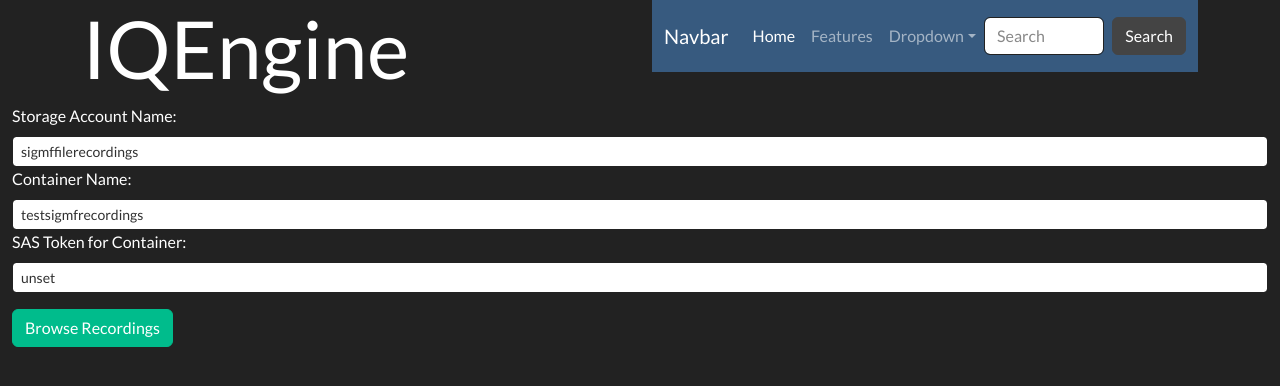
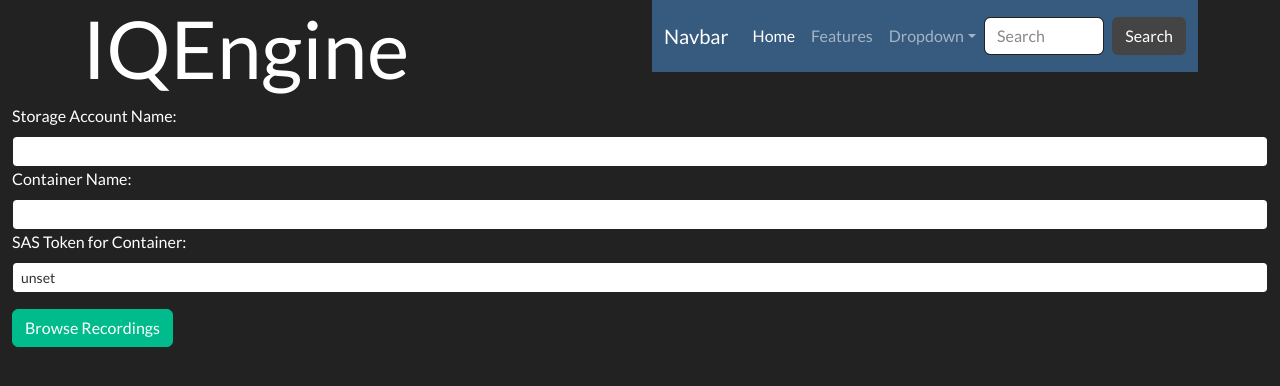
Before and after one commit to 777arc/IQEngine, a React (Create React App) app in the folder iqengine-browse/: page / in a window 1280 px wide. Shown: the top 386 px of the page. Built offline with nearby package versions, Linux system fonts and the light colour scheme; no server answers.

Commit message:
use env file for account and container name as well

```diff
--- a/iqengine-browse/src/Components/FileBrowser/ConnectionString.jsx
+++ b/iqengine-browse/src/Components/FileBrowser/ConnectionString.jsx
@@ -10,8 +10,8 @@
 
 function ConnectionStringInput (props) {
     const dispatch = useDispatch()
-    const [accountName, setAccountName] = useState('sigmffilerecordings'); // makes a new state within the component (not redux)
-    const [containerName, setContainerName] = useState('testsigmfrecordings');
+    const [accountName, setAccountName] = useState(process.env.REACT_APP_AZURE_BLOB_ACCOUNT_NAME); // makes a new state within the component (not redux)
+    const [containerName, setContainerName] = useState(process.env.REACT_APP_AZURE_BLOB_CONTAINER_NAME);
     const [sasToken, setSasToken] = useState(process.env.REACT_APP_AZURE_BLOB_SAS_TOKEN);
 
     const onAccountNameChange = (event) => { setAccountName(event.target.value); }; // updates it visually
```
